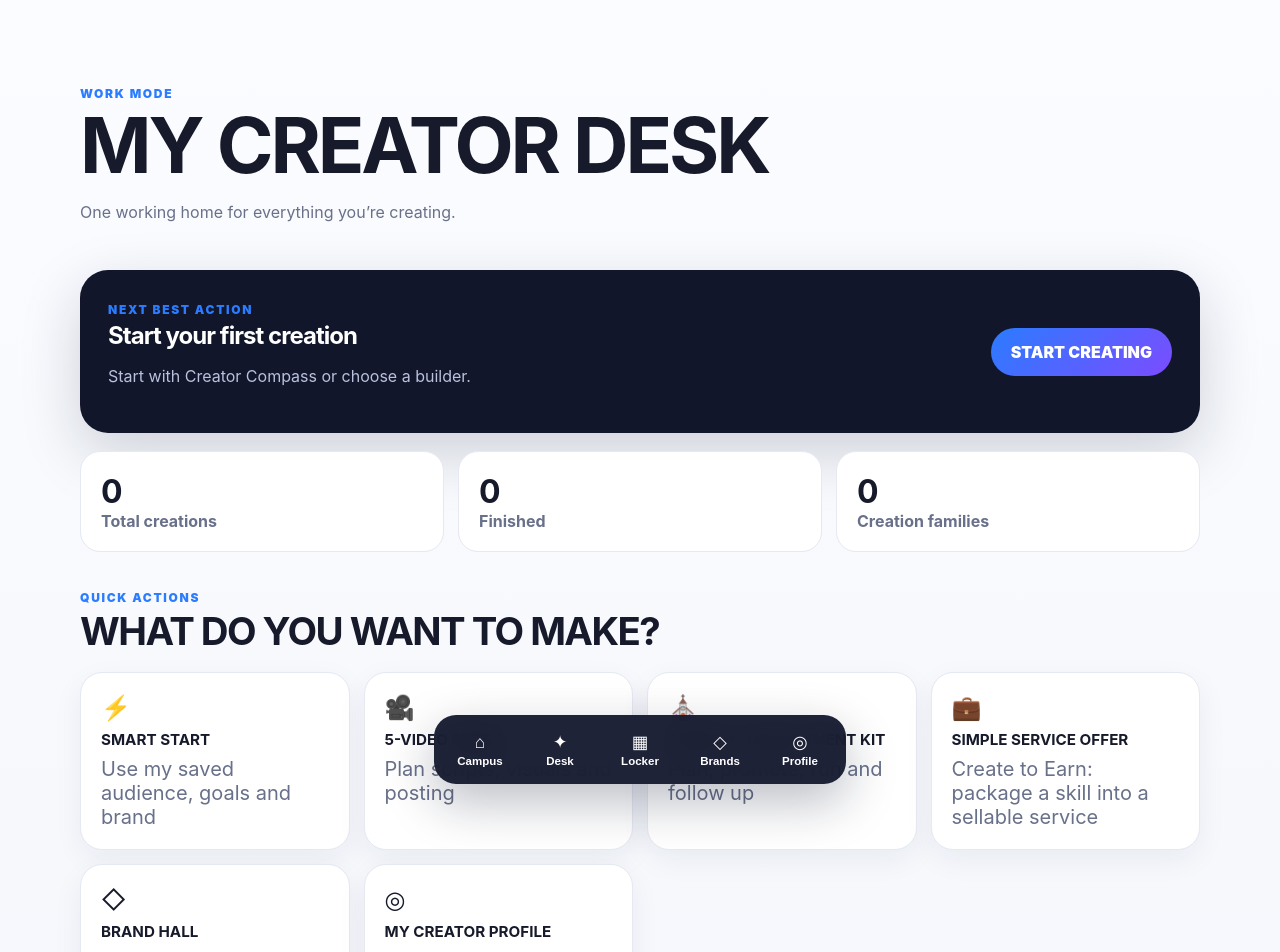
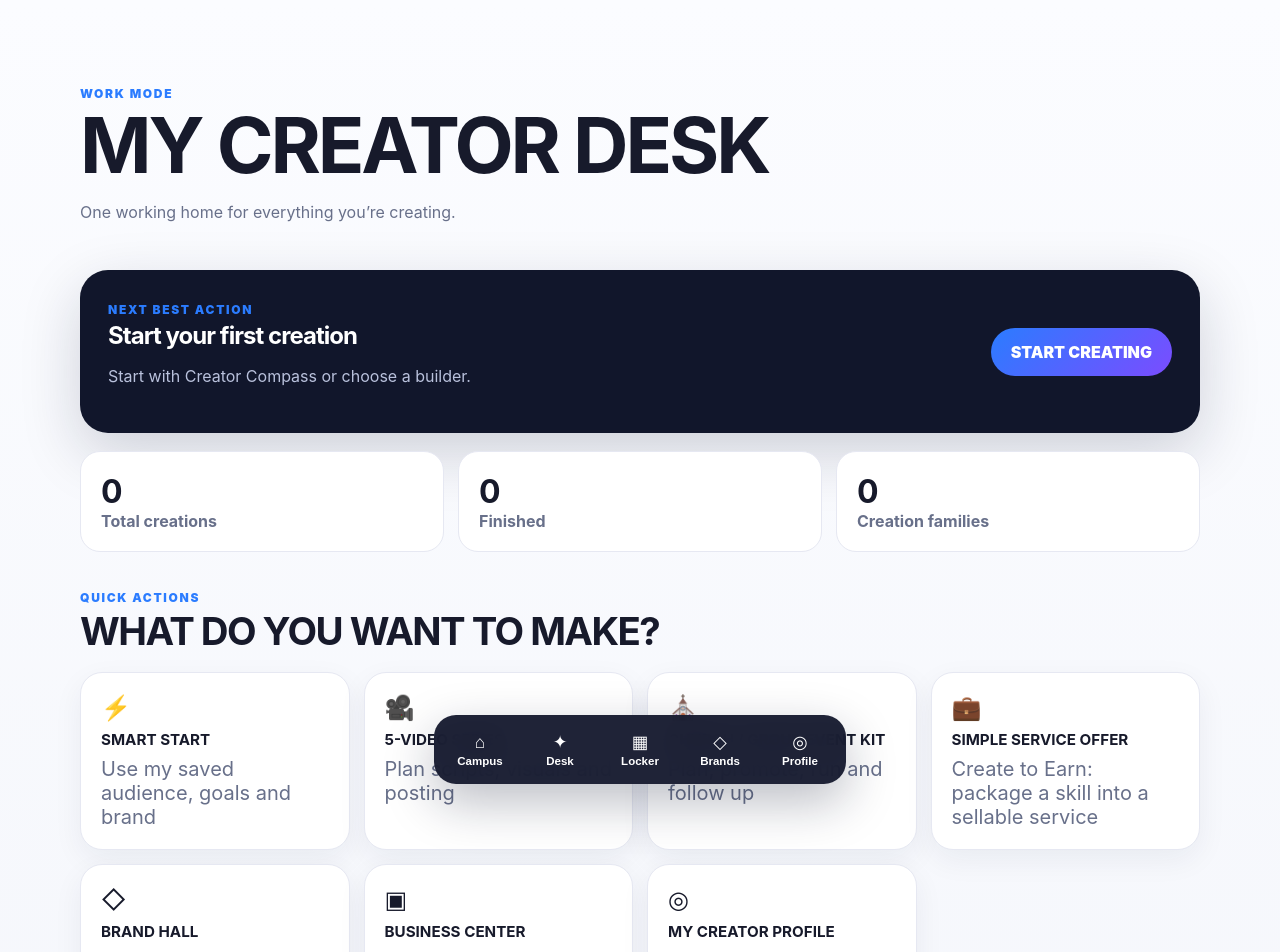
Before and after one commit to melbgittinit/botbox-alpha-clean, a Next.js app: page /creator-college/desk in a window 1280 px wide. Shown: the top 952 px of the page. Built offline with nearby package versions, Linux system fonts and the light colour scheme.

Commit message:
Surface Business Center on Creator Desk

```diff
--- a/app/creator-college/desk/page.tsx
+++ b/app/creator-college/desk/page.tsx
@@ -9,16 +9,19 @@ export default function CreatorDeskPage(){
   const active=useMemo(()=>creations.find(i=>i.status==="BUILDING")||null,[creations]);
   const recent=useMemo(()=>creations.find(i=>i.status==="COMPLETE")||null,[creations]);
   const familyCount=new Set(creations.map(i=>i.familyId).filter(Boolean)).size;
-  const finishedNonBrands=creations.filter(i=>i.status==="COMPLETE"&&i.kind!=="brand").length;
+  const finishedNonBrands=creations.filter(i=>i.status==="COMPLETE"&&i.kind!=="brand"&&i.kind!=="business").length;
+  const hasCompletedBrand=creations.some(i=>i.status==="COMPLETE"&&i.kind==="brand");
+  const hasCompletedService=creations.some(i=>i.status==="COMPLETE"&&i.kind==="service_offer");
+  const businessReady=hasCompletedBrand||hasCompletedService;
 
   return <main className="cc4-shell">
     <section className="cc4-hero"><span className="cc4-eyebrow">WORK MODE</span><h1>MY CREATOR DESK</h1><p>One working home for everything you’re creating.</p></section>
 
-    <section className="cc4-panel cc4-next"><div><span className="cc4-eyebrow">NEXT BEST ACTION</span><h2>{active?`Finish ${active.title}`:finishedNonBrands>=2?"You may have a brand here":recent?`Build from ${recent.title}`:"Start your first creation"}</h2><p>{active?`You’re ${active.progress}% complete. Go directly back to the work.`:finishedNonBrands>=2?`You have ${finishedNonBrands} finished creations. Brand Hall can help organize them under one recognizable identity.`:recent?"You already did the hard part. Reuse what works.":"Start with Creator Compass or choose a builder."}</p></div><a className="cc4-primary" href={active?active.route:finishedNonBrands>=2?"/creator-college/brand-hall":recent?recent.route:"/creator-college"}>{active?"CONTINUE MY CREATION":finishedNonBrands>=2?"OPEN BRAND HALL":recent?"BUILD FROM THIS":"START CREATING"}</a></section>
+    <section className="cc4-panel cc4-next"><div><span className="cc4-eyebrow">NEXT BEST ACTION</span><h2>{active?`Finish ${active.title}`:businessReady?"You may have a business here":finishedNonBrands>=2?"You may have a brand here":recent?`Build from ${recent.title}`:"Start your first creation"}</h2><p>{active?`You’re ${active.progress}% complete. Go directly back to the work.`:businessReady?"You now have a finished brand or service. Business Center can turn that proof into a simple operating system.":finishedNonBrands>=2?`You have ${finishedNonBrands} finished creations. Brand Hall can help organize them under one recognizable identity.`:recent?"You already did the hard part. Reuse what works.":"Start with Creator Compass or choose a builder."}</p></div><a className="cc4-primary" href={active?active.route:businessReady?"/creator-college/business":finishedNonBrands>=2?"/creator-college/brand-hall":recent?recent.route:"/creator-college"}>{active?"CONTINUE MY CREATION":businessReady?"OPEN BUSINESS CENTER":finishedNonBrands>=2?"OPEN BRAND HALL":recent?"BUILD FROM THIS":"START CREATING"}</a></section>
 
     <section className="cc4-grid cc4-stats"><article><strong>{creations.length}</strong><span>Total creations</span></article><article><strong>{creations.filter(i=>i.status==="COMPLETE").length}</strong><span>Finished</span></article><article><strong>{familyCount}</strong><span>Creation families</span></article></section>
 
-    <section className="cc4-section"><div className="cc4-section-head"><div><span className="cc4-eyebrow">QUICK ACTIONS</span><h2>WHAT DO YOU WANT TO MAKE?</h2></div></div><div className="cc4-grid cc4-actions-grid"><a href="/creator-college/start">⚡<b>SMART START</b><small>Use my saved audience, goals and brand</small></a><a href="/creator-college/video">🎥<b>5-VIDEO SERIES</b><small>Plan scripts, visuals and posting</small></a><a href="/creator-college/event">⛪<b>CHURCH / GROUP EVENT KIT</b><small>Plan, promote, run and follow up</small></a><a href="/creator-college/service">💼<b>SIMPLE SERVICE OFFER</b><small>Create to Earn: package a skill into a sellable service</small></a><a href="/creator-college/brand-hall">◇<b>BRAND HALL</b><small>Organize creations into recognizable brands</small></a><a href="/creator-college/profile">◎<b>MY CREATOR PROFILE</b><small>Update voice, look, audience and brands</small></a></div></section>
+    <section className="cc4-section"><div className="cc4-section-head"><div><span className="cc4-eyebrow">QUICK ACTIONS</span><h2>WHAT DO YOU WANT TO MAKE?</h2></div></div><div className="cc4-grid cc4-actions-grid"><a href="/creator-college/start">⚡<b>SMART START</b><small>Use my saved audience, goals and brand</small></a><a href="/creator-college/video">🎥<b>5-VIDEO SERIES</b><small>Plan scripts, visuals and posting</small></a><a href="/creator-college/event">⛪<b>CHURCH / GROUP EVENT KIT</b><small>Plan, promote, run and follow up</small></a><a href="/creator-college/service">💼<b>SIMPLE SERVICE OFFER</b><small>Create to Earn: package a skill into a sellable service</small></a><a href="/creator-college/brand-hall">◇<b>BRAND HALL</b><small>Organize creations into recognizable brands</small></a><a href="/creator-college/business">▣<b>BUSINESS CENTER</b><small>Turn proven work into an operating system</small></a><a href="/creator-college/profile">◎<b>MY CREATOR PROFILE</b><small>Update voice, look, audience and brands</small></a></div></section>
 
     <section className="cc4-section"><div className="cc4-section-head"><div><span className="cc4-eyebrow">RECENT WORK</span><h2>YOUR LATEST CREATIONS</h2></div><a href="/creator-college/locker">OPEN LOCKER</a></div>{creations.length===0?<div className="cc4-empty">Nothing here yet. Your first finished creation will change this page completely.</div>:<div className="cc4-grid cc4-card-grid">{creations.slice(0,12).map(item=><article className="cc4-card" key={`${item.kind}-${item.id}`}><small>{item.kind.replaceAll("_"," ").toUpperCase()} · {item.status}</small><h3>{item.title}</h3><p>{item.format}</p><div className="cc4-meter"><span style={{width:`${item.progress}%`}}/></div><b>{item.progress}%</b><a href={item.route}>{item.status==="BUILDING"?"CONTINUE":"OPEN"}</a></article>)}</div>}</section>
   </main>;
```
